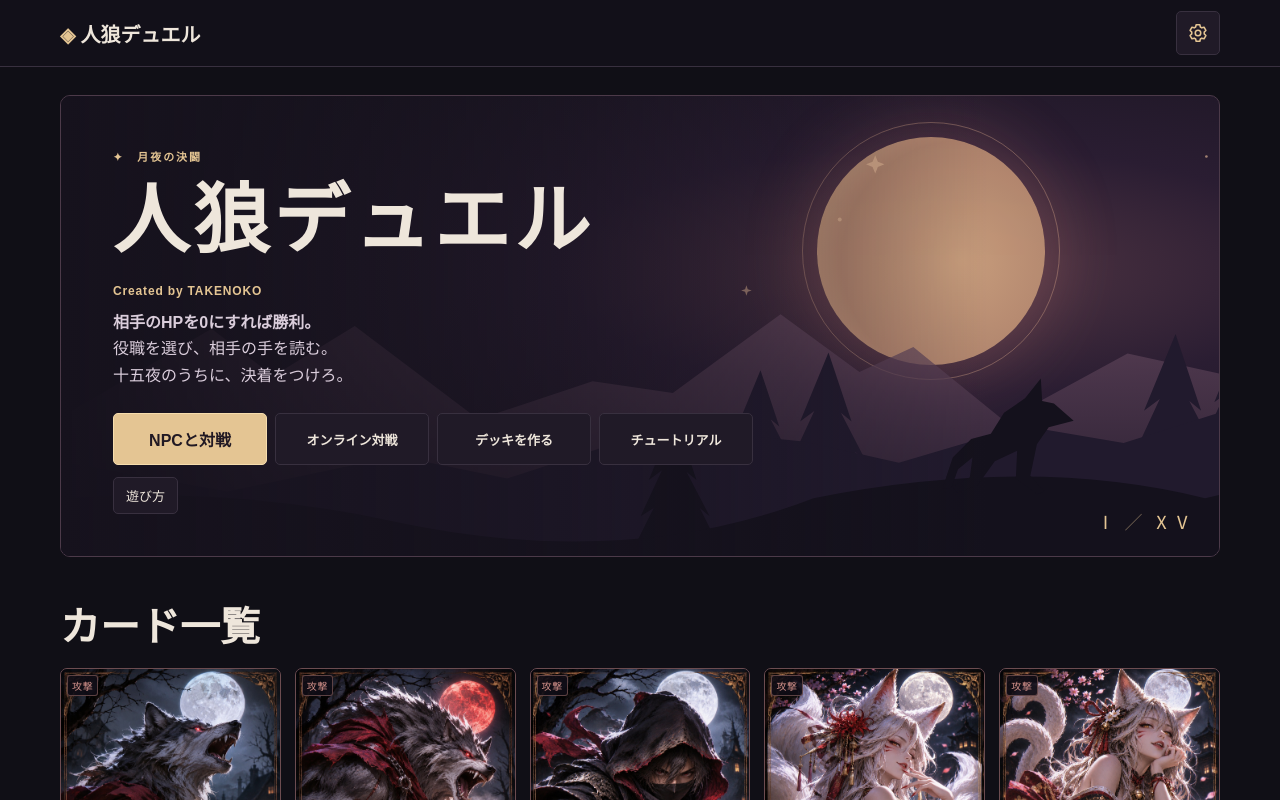
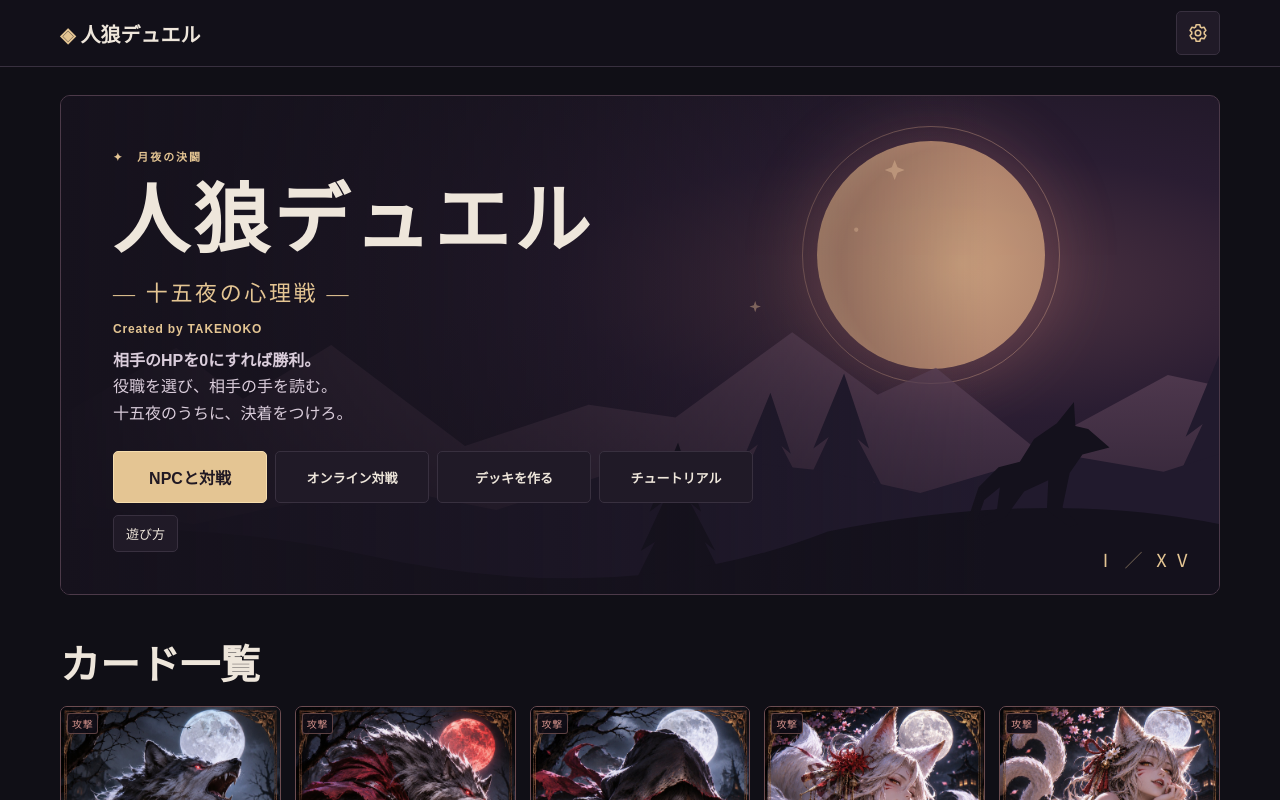
Before and after one commit to M-takagi335/jinrocard, a React (Vite) app: page / in a window 1280 px wide. Shown: the top 800 px of the page. Built offline with nearby package versions, Linux system fonts and the light colour scheme.

Commit message:
Add official Fifteen Nights subtitle to game title

```diff
--- a/index.html
+++ b/index.html
@@ -5,14 +5,14 @@
   <meta name="viewport" content="width=device-width,initial-scale=1">
   <meta name="theme-color" content="#100f16">
   <meta name="description" content="20種類の役職でデッキを構築し、相手の行動を読み合う1対1のカードバトル。NPC対戦・オンライン対戦に対応！">
-  <title>人狼デュエル</title>
+  <title>人狼デュエル ― 十五夜の心理戦 ―</title>
   <!-- When the public domain changes, update canonical, og:url, og:image and twitter:image together. -->
   <link rel="canonical" href="https://jinrocard.vercel.app/">
   <meta property="og:type" content="website">
   <meta property="og:locale" content="ja_JP">
-  <meta property="og:site_name" content="人狼デュエル">
+  <meta property="og:site_name" content="人狼デュエル ― 十五夜の心理戦 ―">
   <meta property="og:url" content="https://jinrocard.vercel.app/">
-  <meta property="og:title" content="人狼デュエル｜無料で遊べる心理戦カードゲーム">
+  <meta property="og:title" content="人狼デュエル ― 十五夜の心理戦 ―">
   <meta property="og:description" content="20種類の役職でデッキを構築し、相手の行動を読み合う1対1のカードバトル。NPC対戦・オンライン対戦に対応！">
   <meta property="og:image" content="https://jinrocard.vercel.app/ogp.png">
   <meta property="og:image:type" content="image/png">
@@ -20,7 +20,7 @@
   <meta property="og:image:height" content="630">
   <meta property="og:image:alt" content="満月に吠える狼と2枚のカードを描いた「人狼デュエル」のタイトル画像">
   <meta name="twitter:card" content="summary_large_image">
-  <meta name="twitter:title" content="人狼デュエル｜無料で遊べる心理戦カードゲーム">
+  <meta name="twitter:title" content="人狼デュエル ― 十五夜の心理戦 ―">
   <meta name="twitter:description" content="20種類の役職でデッキを構築し、相手の行動を読み合う1対1のカードバトル。NPC対戦・オンライン対戦に対応！">
   <meta name="twitter:image" content="https://jinrocard.vercel.app/ogp.png">
   <meta name="twitter:image:alt" content="満月に吠える狼と2枚のカードを描いた「人狼デュエル」のタイトル画像">
--- a/src/main.tsx
+++ b/src/main.tsx
@@ -351,6 +351,7 @@ function App() {
             <div className="hero-copy">
               <div className="eyebrow">✦　月夜の決闘</div>
               <h1>人狼デュエル</h1>
+              <p className="hero-subtitle">― 十五夜の心理戦 ―</p>
               <p className="hero-credit" lang="en">{creatorCredit}</p>
               <p><strong>相手のHPを0にすれば勝利。</strong><br/>役職を選び、相手の手を読む。<br/>十五夜のうちに、決着をつけろ。</p>
               <div className="home-actions">
@@ -393,7 +394,7 @@ function App() {
                 <div><CardTile role="seer" onInspect={() => inspect('seer')} /><p>相手の手札を調べる。</p></div>
               </div>
               <h3>ゲーム情報</h3>
-              <p>ゲーム名：人狼デュエル<br />制作者：{creatorName}<br /><span lang="en">{creatorCredit}</span></p>
+              <p>ゲーム名：人狼デュエル ― 十五夜の心理戦 ―<br />制作者：{creatorName}<br /><span lang="en">{creatorCredit}</span></p>
             </section>
           )}
           <section className="home-catalog" aria-labelledby="home-catalog-title">
--- a/src/style.css
+++ b/src/style.css
@@ -846,6 +846,15 @@ html:has(.match-contents[open]) {
   outline-offset: -2px;
 }
 
+.hero .hero-subtitle {
+  margin: -5px 0 10px;
+  color: var(--gold);
+  font-family: "Yu Mincho", "Hiragino Mincho ProN", serif;
+  font-size: clamp(16px, 2vw, 22px);
+  line-height: 1.5;
+  letter-spacing: .12em;
+}
+
 .online-actions {
   display: flex;
   flex-wrap: wrap;
```
Also changed, not shown: public/manifest.webmanifest.
